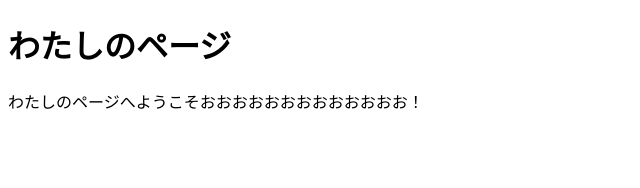
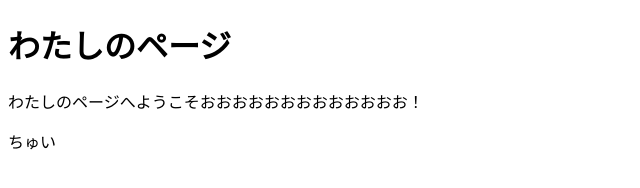
Before and after one commit to kubota-tcj/kubota, a plain HTML site: page index.html in a window 1280 px wide. Shown: the full height of the page, 0-640 px from the left. Drawn offline with Linux system fonts and the light colour scheme.

Commit message:
ちゅい

```diff
--- a/index.html
+++ b/index.html
@@ -6,5 +6,6 @@
 <body>
 <h1>わたしのページ</h1>
 <p>わたしのページへようこそおおおおおおおおおおおおお！</p>
+<p>ちゅい</p>
 </body>
 </html>
```
